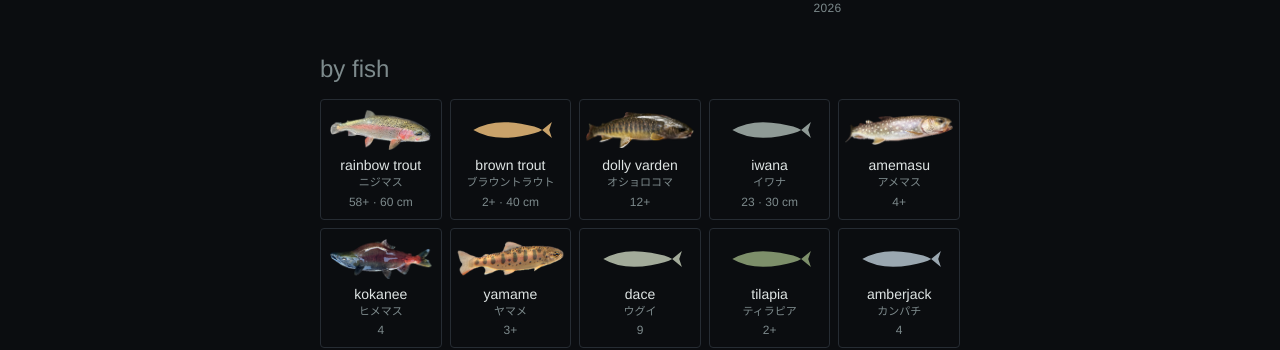
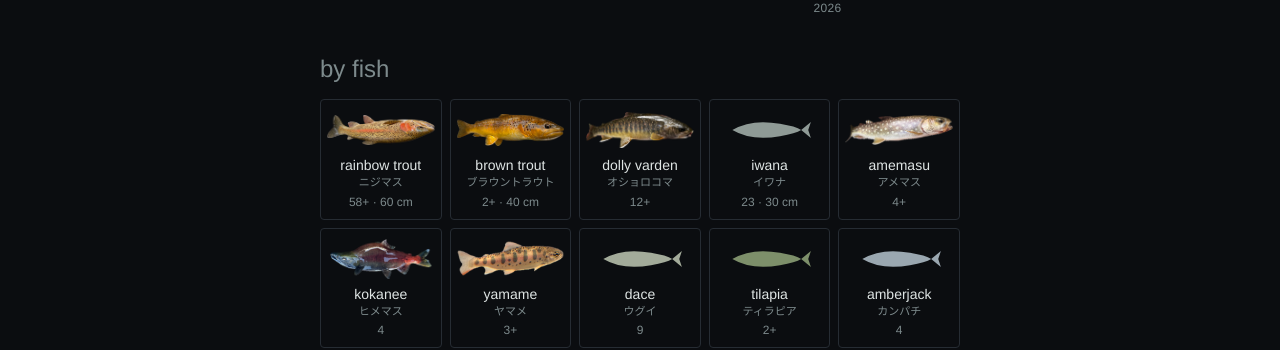
Before and after one commit to alexjwang/personal-blog, a Jekyll site: the page built from catch-collection.html, in a window 1280 px wide. Shown: the part 251-601 px from the top of the page. Built offline with Jekyll 4.4.1, drawn with Linux system fonts in a browser that asks for light colours.

Commit message:
catch collection: Alex's own brown and rainbow cutouts on the species cards
Co-Authored-By: Claude Opus 5.5 <noreply@anthropic.com>

```diff
--- a/_data/species.yml
+++ b/_data/species.yml
@@ -13,6 +13,7 @@
 - id: brown
   name: brown trout
   ja: ブラウントラウト
+  art: /assets/catches/species/brown.png
   color: "#c9a26a"
   about: Deep, cold, fast water under overhanging grass.
 
```
Also changed, not shown: assets/catches/species/brown.png (added), assets/catches/species/rainbow.png.
